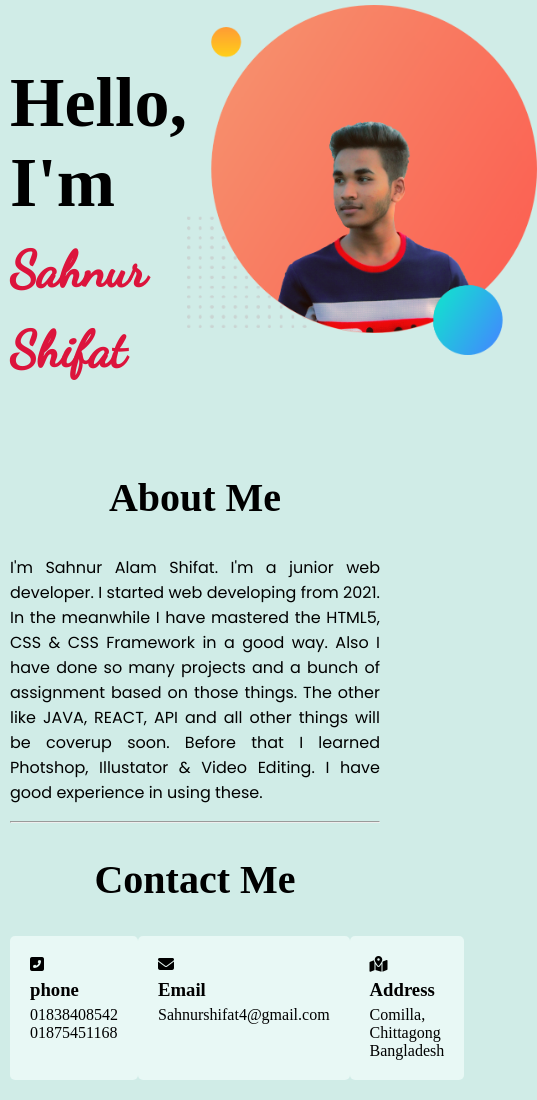
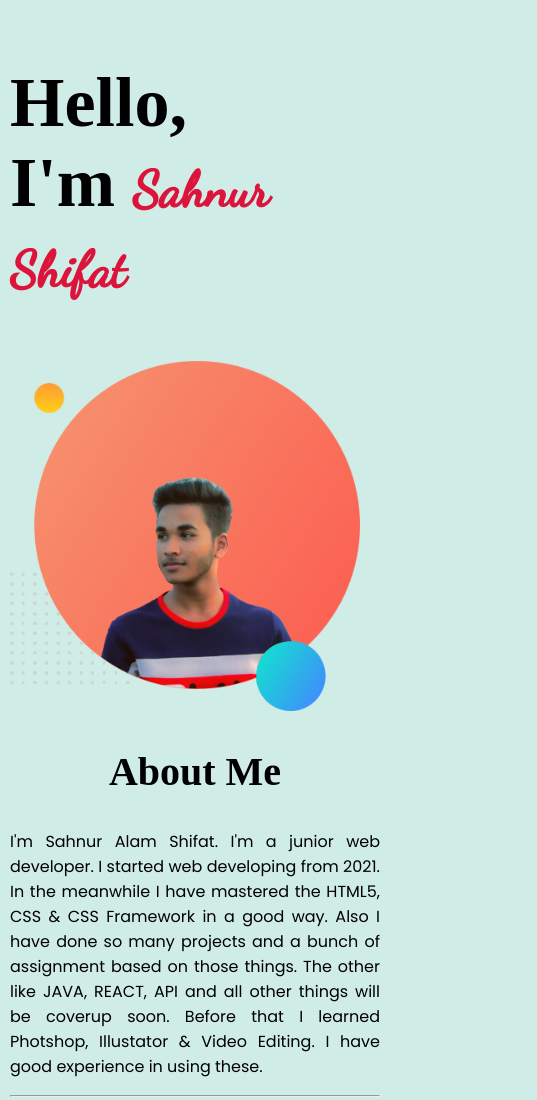
Before and after one commit to sahnurshifat/Sahnur-Shifat, a plain HTML site: page index.html in a window 390 px wide. Shown: the top 1100 px of the page, 537 px wide, since content can reach past the window. Drawn offline with Linux system fonts and the light colour scheme; a web font is replaced by a local one.

Commit message:
mediya queyre done

```diff
--- a/style.css
+++ b/style.css
@@ -86,5 +86,15 @@ h5{
 
 /* mediaqueryformobile */
 @media only screen and (max-width:688px){
-
+   .intro-details{
+       display: flex;
+       flex-direction: column;
+   }
+   .contact{
+       display: flex;
+       flex-direction: column;
+   }
+   .container{
+       margin-bottom: 10px;
+   }
 }
```
